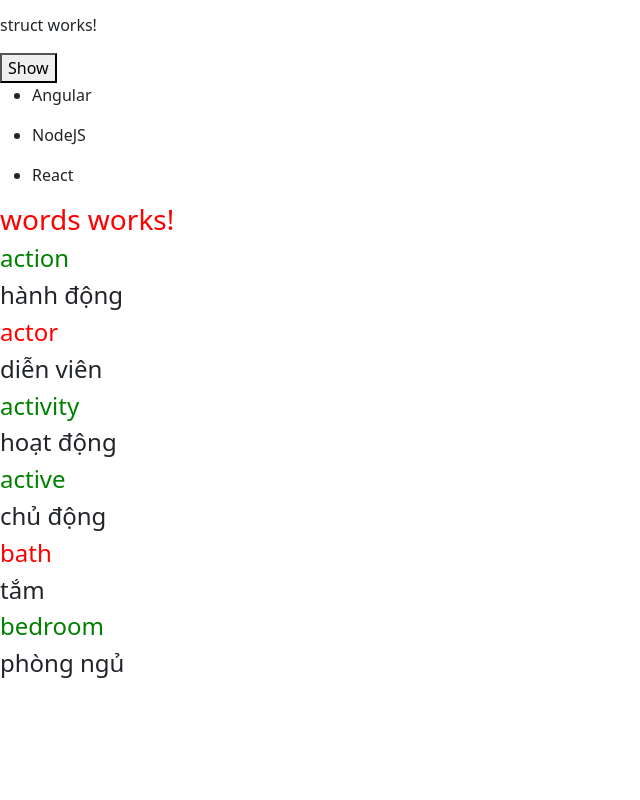
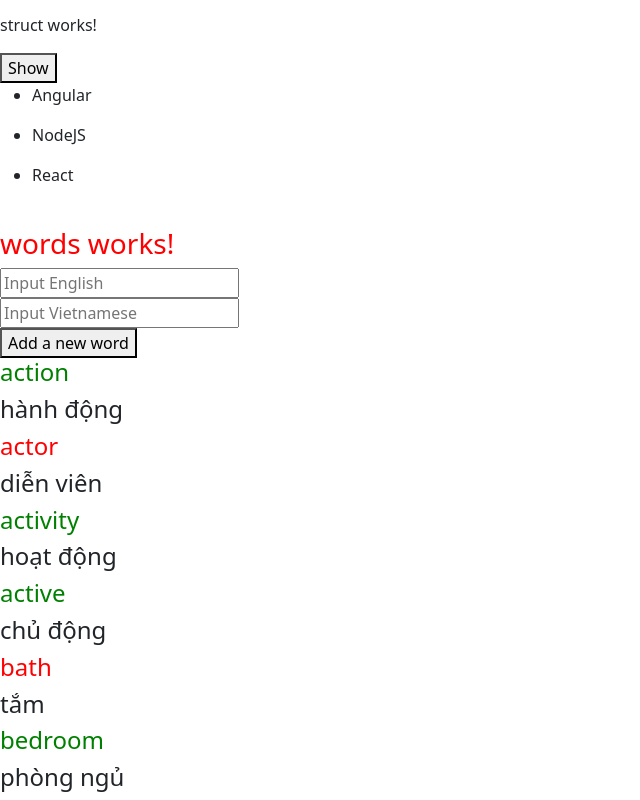
Before and after one commit to AlbertHoang/AngularLearning, an Angular app: page / in a window 1280 px wide. Shown: the part 738-1538 px from the top of the page, without its empty margins (0-640 px from the left). Before the commit the page ends 1424 px from the top, so only its background shows below. Built offline with nearby package versions, Linux system fonts and the light colour scheme.

Commit message:
Add new word to array object

```diff
--- a/src/app/words/words.component.html
+++ b/src/app/words/words.component.html
@@ -1,4 +1,12 @@
+<br>
 <h3 [style.color]="'red'">words works!</h3>
+<input placeholder="Input English" [(ngModel)]="newEn">
+<br>
+<input placeholder="Input Vietnamese" [(ngModel)]="newVn">
+<br>
+<button (click)="addWord();">Add a new word</button>
+
+<!-- ngFor -->
 <div *ngFor="let word of arrWords">
     <h4 [ngStyle]="{color: word.memorized ? 'green' : 'red'}">
         {{word.en}}
--- a/src/app/words/words.component.ts
+++ b/src/app/words/words.component.ts
@@ -6,6 +6,9 @@
   styleUrls: ['./words.component.css'],
 })
 export class WordsComponent implements OnInit {
+  newEn = '';
+  newVn = '';
+
   arrWords = [
     { id: 1, en: 'action', vn: 'hành động', memorized: true },
     { id: 2, en: 'actor', vn: 'diễn viên', memorized: false },
@@ -17,4 +20,15 @@
   constructor() {}
 
   ngOnInit(): void {}
+
+  addWord(){
+    this.arrWords.unshift({
+        id : this.arrWords.length + 1,
+        en: this.newEn,
+        vn: this.newVn,
+        memorized: false
+    });
+    this.newEn = '';
+    this.newVn = '';
+  }
 }
```
